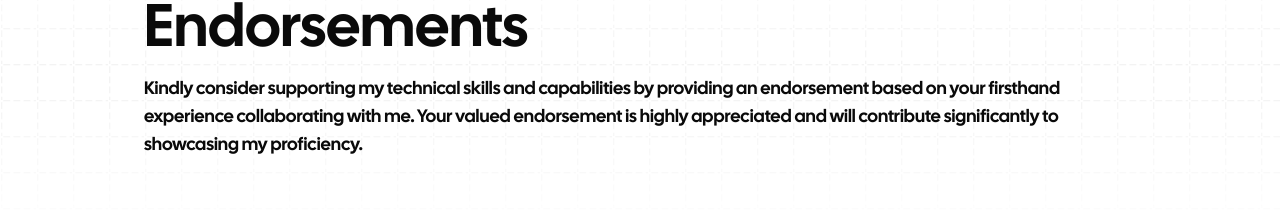
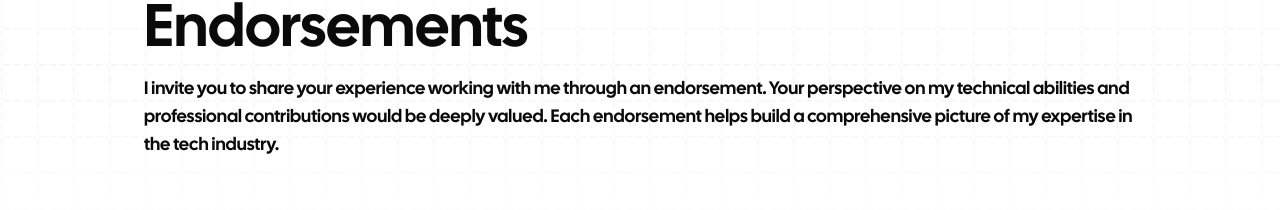
Before and after one commit to rizaldifahmi/fahmirizaldi.com, a Next.js app: page /endorsements in a window 1280 px wide. Shown: the part 144-354 px from the top of the page. Built offline with nearby package versions, Linux system fonts and the light colour scheme; no server answers; the database is empty.

Commit message:
feat: memperbarui halaman endorsement dan mengoptimalkan interaksi database

```diff
--- a/app/endorsements/page.tsx
+++ b/app/endorsements/page.tsx
@@ -11,7 +11,7 @@ import Endorsements from './endorsements';
 export const metadata: Metadata = seo({
   title: 'Endorsements',
   description:
-    'Kindly consider supporting my technical skills and capabilities by providing an endorsement based on your firsthand experience collaborating with me.',
+    'I invite you to share your experience working with me through an endorsement. Your perspective on my technical abilities and professional contributions would be deeply valued.',
   url: ROUTES.endorsements,
 });
 
@@ -22,7 +22,7 @@ const EndorsementsPage = async () => {
     <>
       <PageHeader
         title="Endorsements"
-        description="Kindly consider supporting my technical skills and capabilities by providing an endorsement based on your firsthand experience collaborating with me. Your valued endorsement is highly appreciated and will contribute significantly to showcasing my proficiency."
+        description="I invite you to share your experience working with me through an endorsement. Your perspective on my technical abilities and professional contributions would be deeply valued. Each endorsement helps build a comprehensive picture of my expertise in the tech industry."
       />
       <Container>
         <Endorsements fallbackData={endorsements} />
```
